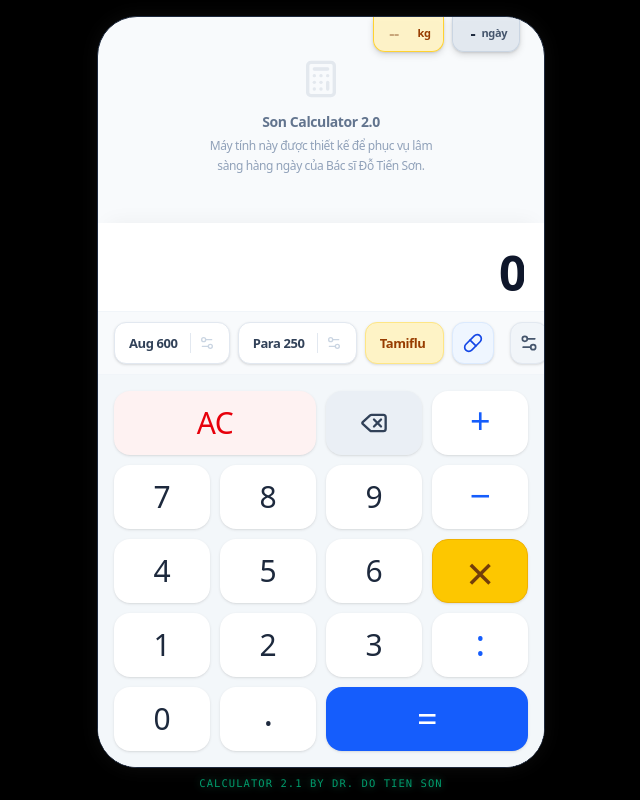
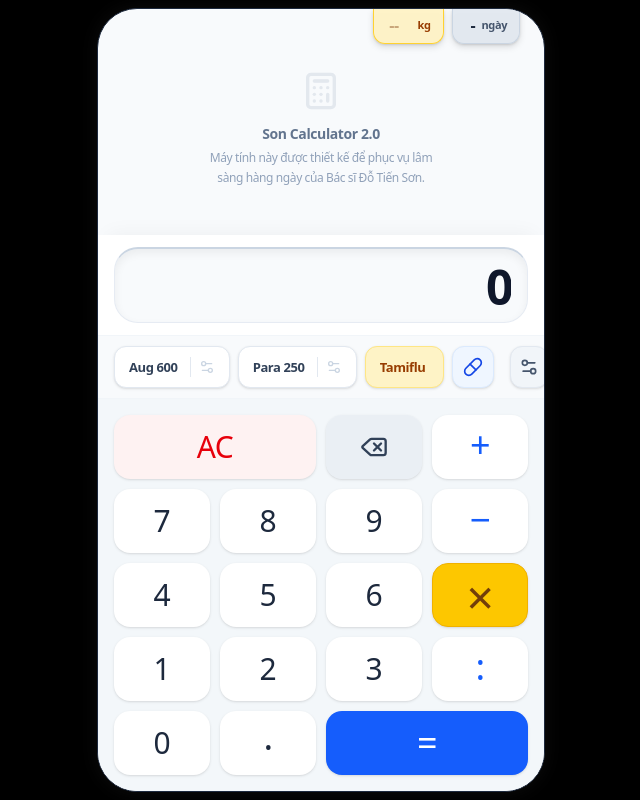
Before and after one commit to dotienson/Soncal, a React (Vite) app: page / in a window 1280 px wide. Shown: the whole page, without its empty margins (319-959 px from the left). Built offline with nearby package versions, Linux system fonts and the light colour scheme.

Commit message:
refactor: Adjust app padding and border radius
Update padding and border-radius styles for the main application container and its internal display area. This aims to improve spacing and visual consistency across different screen sizes, particularly on smaller devices.

```diff
--- a/src/App.tsx
+++ b/src/App.tsx
@@ -419,8 +419,8 @@ export default function App() {
   const [settingsOpen, setSettingsOpen] = useState(false);
 
   return (
-    <div className="bg-black h-[100dvh] w-full flex flex-col items-center justify-center font-sans tracking-tight px-1.5 sm:px-4 pt-[max(env(safe-area-inset-top),16px)] pb-[max(env(safe-area-inset-bottom),8px)] overflow-hidden">
-      <div className={`${t.app} w-full h-full flex-1 max-h-full sm:max-h-[840px] max-w-md rounded-[2.5rem] shadow-[0_0_20px_rgba(255,255,255,0.05)] flex flex-col overflow-hidden relative transition-colors duration-500 border border-[#2a2a2a]`}>
+    <div className="bg-black h-[100dvh] w-full flex flex-col items-center justify-center font-sans tracking-tight p-0.5 sm:p-2 pt-[max(env(safe-area-inset-top),4px)] pb-[max(env(safe-area-inset-bottom),4px)] overflow-hidden">
+      <div className={`${t.app} w-full h-full flex-1 max-h-full sm:max-h-[840px] max-w-md rounded-[2.25rem] sm:rounded-[2.5rem] shadow-[0_0_20px_rgba(255,255,255,0.05)] flex flex-col overflow-hidden relative transition-colors duration-500 border border-[#2a2a2a]`}>
 
         {weightWarning && (
           <div className="absolute inset-0 z-[100] bg-slate-900/40 backdrop-blur-md flex items-center justify-center p-6 animate-in fade-in duration-300">
@@ -586,12 +586,14 @@ export default function App() {
         {/* Dynamic Control Area Bottom */}
         <div className="bg-white shadow-[0_-10px_20px_-10px_rgba(0,0,0,0.05)] z-20 flex-shrink-0 relative">
             {/* Calculator Display */}
-            <div className="px-5 pb-2 pt-4 flex flex-col items-end">
-               <div
-                 ref={displayRef}
-                 className={`text-[3rem] leading-tight font-black ${t.display} text-right tracking-tighter w-full overflow-x-auto hide-scrollbar whitespace-nowrap pt-1`}
-               >
-                  {renderColoredExpression(expr)}
+            <div className="px-4 pb-3 pt-3 flex flex-col items-end">
+               <div className="w-full bg-slate-50 border-t-2 border-b border-x border-slate-200/80 border-t-slate-300 rounded-3xl py-2 px-4 shadow-[inset_0_4px_10px_rgba(0,0,0,0.06),0_1px_1px_rgba(255,255,255,1)]">
+                   <div
+                     ref={displayRef}
+                     className={`text-[3rem] leading-[1.1] font-black ${t.display} text-right tracking-tighter w-full overflow-x-auto hide-scrollbar whitespace-nowrap pt-1`}
+                   >
+                      {renderColoredExpression(expr)}
+                   </div>
                </div>
             </div>
 
@@ -665,9 +667,7 @@ export default function App() {
         </div>
       </div>
 
-      <div className="mt-1 sm:mt-2 text-center text-[10.5px] font-mono text-emerald-400 tracking-widest uppercase w-full flex-shrink-0 z-0 animate-pulse drop-shadow-[0_0_4px_rgba(52,211,153,0.6)]">
-        Calculator 2.1 by Dr. Do Tien Son
-      </div>
+
 
       <SettingsModal
          isOpen={settingsOpen}
```
